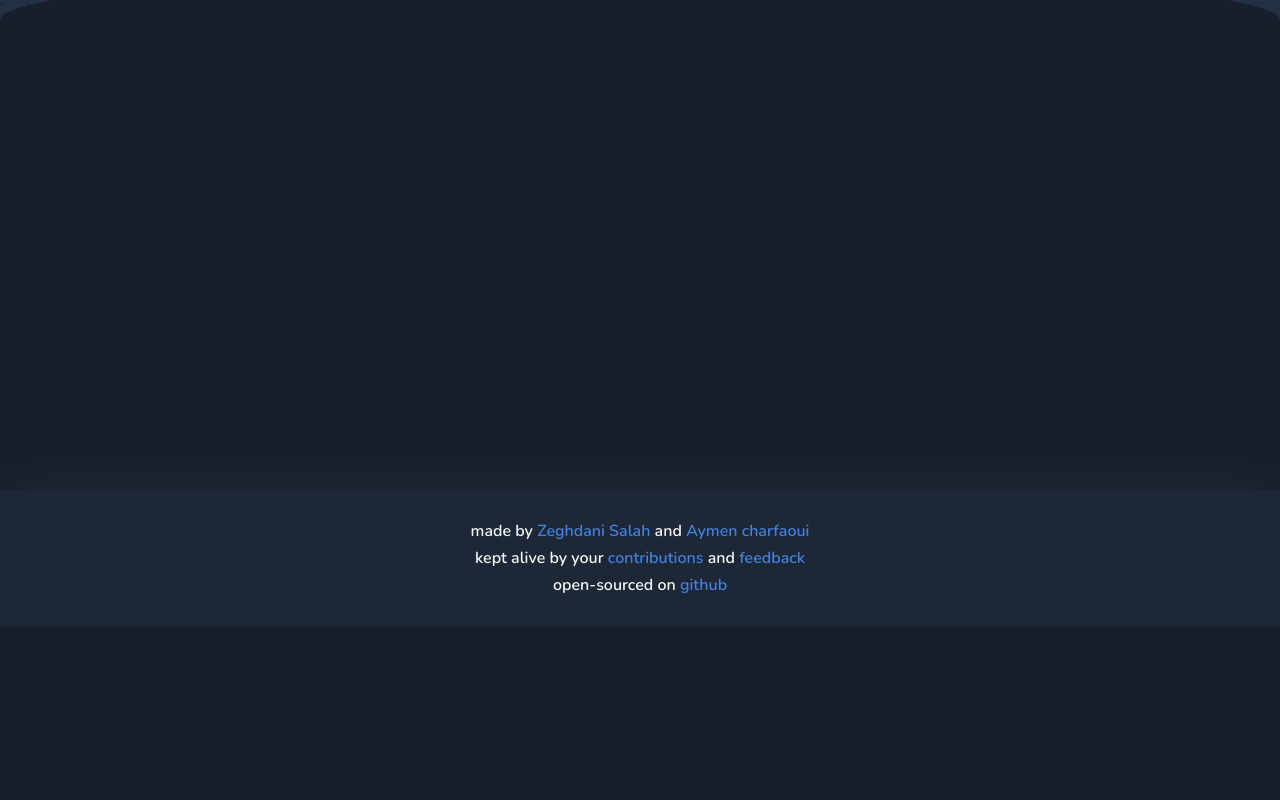
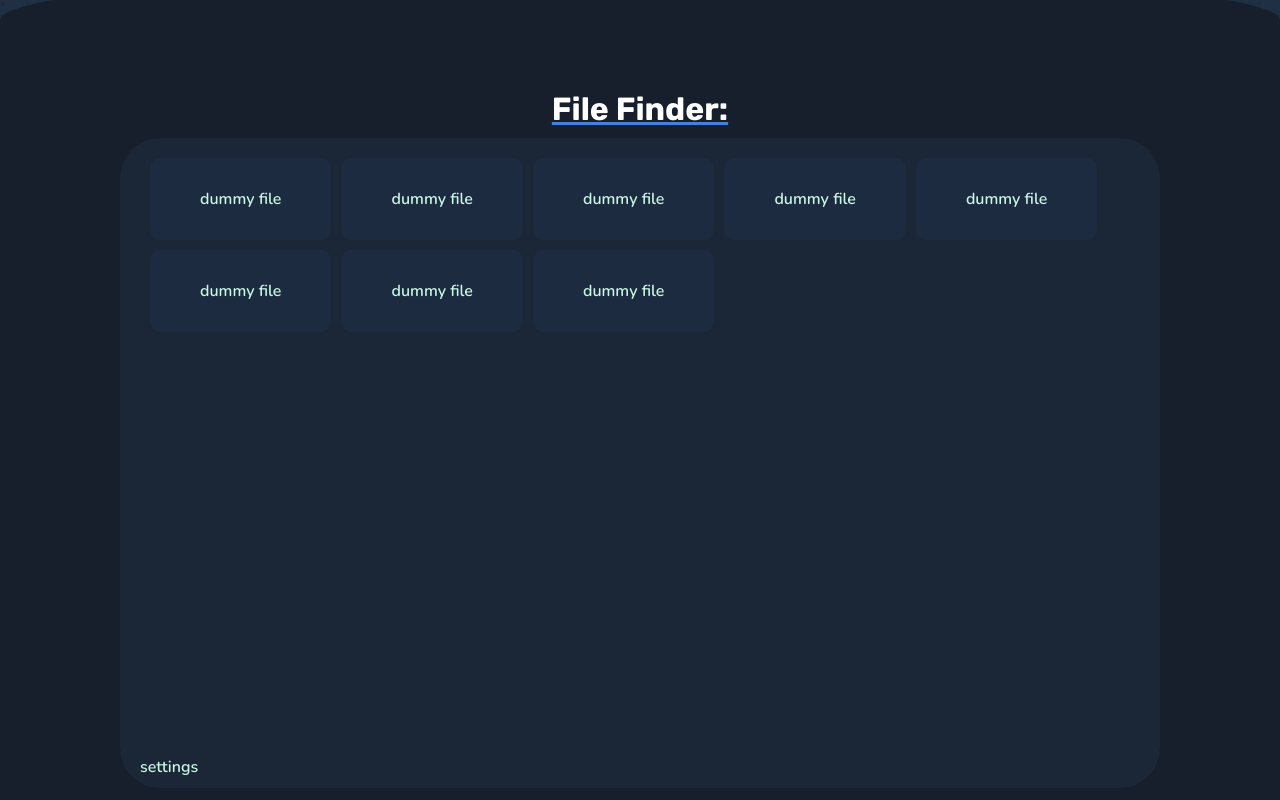
Before and after one commit to hexxt-git/bib-usthb, a SvelteKit app: page / in a window 1280 px wide. Shown: the part 780-1580 px from the top of the page. Before the commit the page ends 1406 px from the top, so only its background shows below. Built offline with nearby package versions, Linux system fonts and the light colour scheme; a web font is replaced by a local one.

Commit message:
started new filesystem

```diff
--- /dev/null
+++ b/src/components/FileSystem.svelte
@@ -0,0 +1,58 @@
+<script>
+    import File from '/src/components/subcomponents/File.svelte'
+</script>
+
+<main>
+    <h1>File Finder:</h1>
+    <div id="container">
+        <div id="files">
+            <File />
+            <File />
+            <File />
+            <File />
+            <File />
+            <File />
+            <File />
+            <File />
+        </div>
+        <div id="settings">
+            settings
+        </div>
+    </div>
+</main>
+
+<style>
+    main{
+        margin: 50px var(--side-margin) 100px var(--side-margin);
+    }
+    h1{
+        margin: 0 auto 10px auto;
+        width: fit-content;
+        padding: 20px 0px 0px 0px;
+        text-decoration: var(--brand-color) underline;
+        user-select: none;
+        cursor: pointer;
+        font-family: var(--title-font);
+        font-size: var(--title-1);
+        color: var(--title-color);
+    }
+    #container{
+        background-color: var(--background-1);
+        border-radius: var(--window-radius);
+        height: 650px;
+        position: relative;
+    }
+    #files{
+        display: flex;
+        gap: 10px;
+        padding: 20px 30px;
+        flex-wrap: wrap;
+    }
+    #settings{
+        position: absolute;
+        bottom: 0;
+        padding: 10px 20px;
+        display: flex;
+        justify-content: space-between;
+    }
+</style>
--- a/src/components/Footer.svelte
+++ b/src/components/Footer.svelte
@@ -17,11 +17,11 @@
         justify-content: center;
         align-items: center;
         flex-direction: column;
-        gap: 5px;
+        gap: 0;
         background-color: var(--background-1);
         box-shadow: var(--strong-shadow);
         overflow: hidden;
-        color: var(--highlight-color);
+        color: var(--text-color);
         font-family: var(--main-font);
         font-size: var(--text-1);
     }
--- /dev/null
+++ b/src/components/subcomponents/File.svelte
@@ -0,0 +1,18 @@
+<script>
+    export let value = 'dummy file';
+</script>
+
+<div>
+    {value}
+</div>
+
+
+<style>
+    div{
+        background-color: var(--background-2);
+        border-radius: 10px;
+        padding: 30px 50px;
+        cursor: pointer;
+        user-select: none;
+    }
+</style>
--- a/src/routes/+layout.svelte
+++ b/src/routes/+layout.svelte
@@ -201,7 +201,7 @@
     <style>
         :root{
             --brand-color: #4381df;
-            --brand-color-weak: #223146;
+            --brand-color-weak: #1f2f44;
             --brand-color-weaker: #16537c;
 
             --success-color: #29af1c;
@@ -209,12 +209,12 @@
             --info-color: #4c58c0;
 
             --background-0: #171e2c;
-            --background-1: #1d2736;
+            --background-1: #1b2636;
             --background-2: #1c2b3f;
             --background-3: #282c30;
-            --nav-background: #0e1120f8;
+            --nav-background: #200e0ef8;
 
-            --strong-shadow: #8882 0px 0px 50px;
+            --strong-shadow: #6662 0px 0px 50px;
             --medium-shadow: #0002 0px 5px 10px;
             --weak-shadow: #0003 0px 0px 14px;
             --window-shadow: #364f7522 0 5px 10px;
@@ -283,7 +283,7 @@
             --background-3: #2f2b2a;
             --nav-background: #0e0c0cf5;
 
-            --strong-shadow: #8882 0px 0px 50px;
+            --strong-shadow: #9662 0px 0px 50px;
             --medium-shadow: #0002 0px 5px 10px;
             --weak-shadow: #0003 0px 0px 14px;
             --window-shadow: #4442 0px 5px 10px;
--- a/src/routes/+page.svelte
+++ b/src/routes/+page.svelte
@@ -1,4 +1,5 @@
 <script>
+    import FileSystem from '/src/components/FileSystem.svelte';
     import Welcome from '/src/components/Welcome.svelte';
 
     /* generate the icons with npx @vite-pwa/assets-generator --preset minimal .\static\favicon.png */
@@ -7,8 +8,7 @@
 
 <main>
     <Welcome />
-
-
+    <FileSystem />
 
 </main>
 
```
